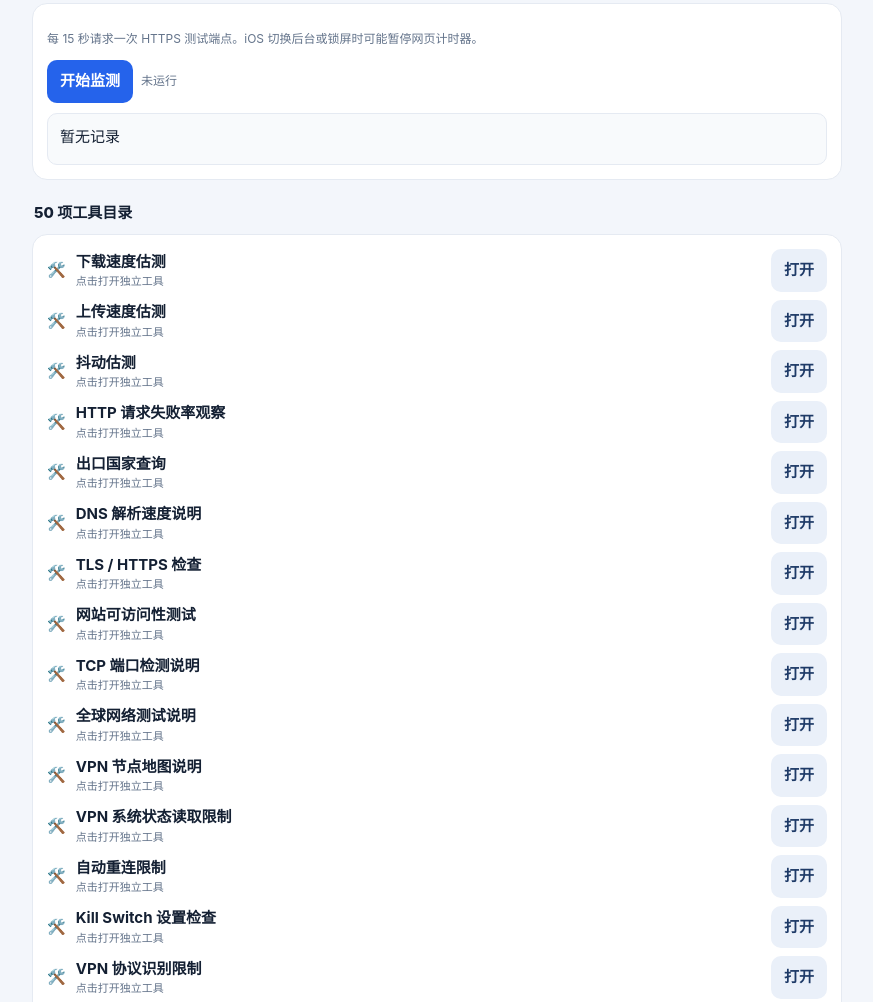
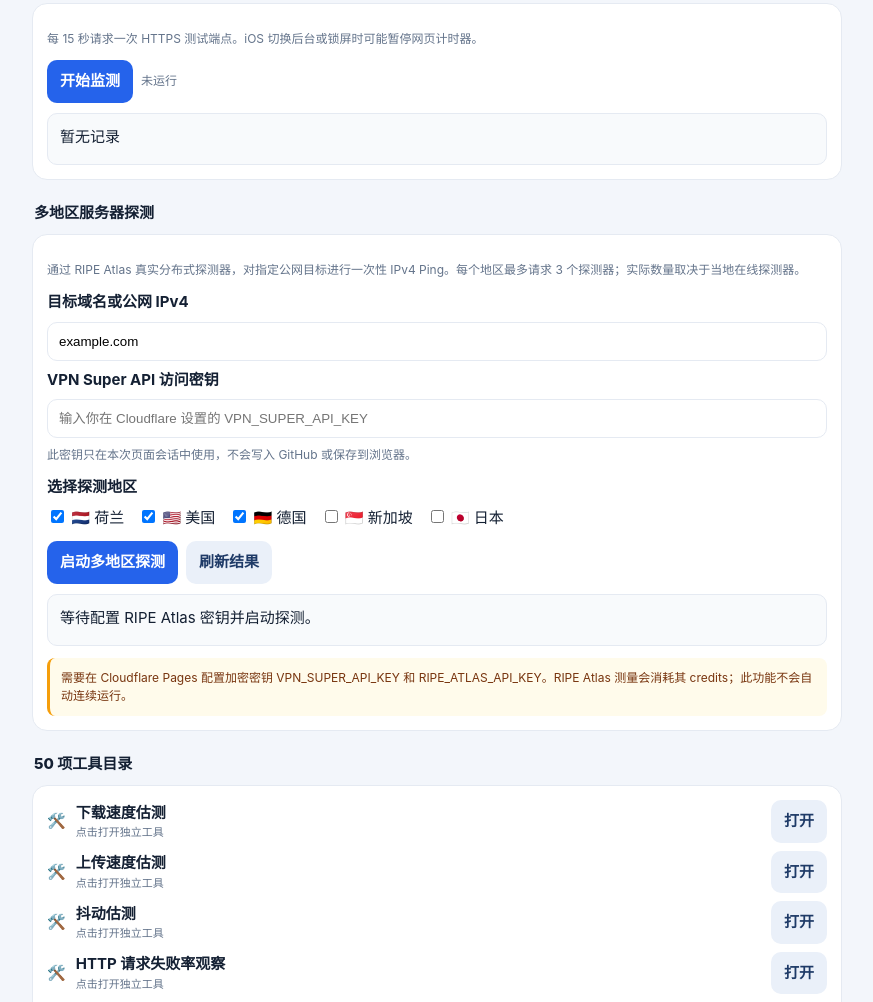
Before and after one commit to pexshop/super-assistant, a plain HTML site: page index.html in a window 1280 px wide. Shown: the part 837-1839 px from the top of the page, without its empty margins (203-1076 px from the left). Drawn offline with Linux system fonts and the light colour scheme.

Commit message:
Add multi-region probe controls to website

```diff
--- a/index.html
+++ b/index.html
@@ -23,6 +23,29 @@
 </section>
 <section class="card" style="margin-top:12px"><b>检测结果</b><div id="result" class="result">选择一个工具开始检测。</div><div class="row" style="margin-top:9px"><button onclick="copyResult()">复制结果</button><button onclick="clearResult()">清除</button><button onclick="downloadReport()">导出报告</button></div></section>
 <div class="section">持续连通性监测</div><section class="card"><p class="muted">每 15 秒请求一次 HTTPS 测试端点。iOS 切换后台或锁屏时可能暂停网页计时器。</p><div class="row"><button class="primary" id="monitorBtn" onclick="toggleMonitor()">开始监测</button><span id="monitorState" class="muted">未运行</span></div><div id="monitor" class="result">暂无记录</div></section>
+<div class="section">多地区服务器探测</div>
+<section class="card">
+<p class="muted">通过 RIPE Atlas 真实分布式探测器，对指定公网目标进行一次性 IPv4 Ping。每个地区最多请求 3 个探测器；实际数量取决于当地在线探测器。</p>
+<label for="regionTarget"><b>目标域名或公网 IPv4</b></label>
+<input id="regionTarget" class="field" value="example.com" autocomplete="url" placeholder="example.com 或公网 IPv4">
+<label for="regionApiKey"><b>VPN Super API 访问密钥</b></label>
+<input id="regionApiKey" class="field" type="password" autocomplete="off" placeholder="输入你在 Cloudflare 设置的 VPN_SUPER_API_KEY">
+<div class="muted">此密钥只在本次页面会话中使用，不会写入 GitHub 或保存到浏览器。</div>
+<div style="margin:12px 0 8px"><b>选择探测地区</b></div>
+<div class="row" style="gap:14px">
+<label><input type="checkbox" name="regionCountry" value="NL" checked> 🇳🇱 荷兰</label>
+<label><input type="checkbox" name="regionCountry" value="US" checked> 🇺🇸 美国</label>
+<label><input type="checkbox" name="regionCountry" value="DE" checked> 🇩🇪 德国</label>
+<label><input type="checkbox" name="regionCountry" value="SG"> 🇸🇬 新加坡</label>
+<label><input type="checkbox" name="regionCountry" value="JP"> 🇯🇵 日本</label>
+</div>
+<div class="row" style="margin-top:12px">
+<button class="primary" id="regionStartBtn" onclick="startRegionalProbe()">启动多地区探测</button>
+<button id="regionRefreshBtn" onclick="refreshRegionalProbe()" disabled>刷新结果</button>
+</div>
+<div id="regionResult" class="result">等待配置 RIPE Atlas 密钥并启动探测。</div>
+<div class="notice">需要在 Cloudflare Pages 配置加密密钥 VPN_SUPER_API_KEY 和 RIPE_ATLAS_API_KEY。RIPE Atlas 测量会消耗其 credits；此功能不会自动连续运行。</div>
+</section>
 <div class="section">50 项工具目录</div><section class="card catalog" id="catalog"></section>
 <div class="section">故障排查助手</div><section class="card"><label for="issue"><b>选择遇到的问题</b></label><select id="issue" class="field"><option value="disconnect">VPN 自动断开</option><option value="connected">显示已连接但无法上网</option><option value="slow">连接速度很慢</option><option value="ip">连接后 IP 没变化</option><option value="dns">部分网站无法打开</option><option value="wifi">Wi-Fi 可用但移动数据不行</option><option value="mobile">移动数据下 VPN 无法连接</option><option value="none">VPN 完全无法连接</option></select><button class="primary" onclick="diagnose()">生成排查步骤</button><div id="advice" class="result">选择问题后生成建议。</div></section>
 <div class="section">隐私与限制</div><section class="card"><p class="muted">本网站是独立辅助工具，不是 VPN Super 官方产品，不读取或控制 VPN Super 私有节点，也不要求 VPN 账号、密码或配置密钥。公网 IP 查询会向第三方查询服务发送请求。</p><div class="notice">iPhone Safari 网页不能读取系统 VPN 状态、强制 VPN 自动重连、保持系统级隧道、读取 VPN 私有节点或保证后台监测。DNS 检查说明不等于完整 DNS 泄漏审计；HTTPS 请求耗时不是 ICMP Ping，也不是 VPN 节点延迟。</div></section>
@@ -115,6 +138,55 @@ async function openCatalogTool(i,n){
  }catch(e){show(n+' 打开失败：'+(e.message||'未知错误')+'\n请重试。')}
  finally{$('status').textContent='● 工具已就绪 · '+stamp()}
 }
+let regionalMeasurements=[];
+async function startRegionalProbe(){
+ const target=$('regionTarget').value.trim();
+ const key=$('regionApiKey').value.trim();
+ const countries=[...document.querySelectorAll('input[name="regionCountry"]:checked')].map(x=>x.value);
+ if(!key){$('regionResult').textContent='请先输入 VPN Super API 访问密钥。';return}
+ if(!target){$('regionResult').textContent='请输入目标域名或公网 IPv4。';return}
+ if(!countries.length){$('regionResult').textContent='至少选择一个地区。';return}
+ $('regionStartBtn').disabled=true;
+ $('regionResult').textContent='正在向 RIPE Atlas 创建一次性多地区测量…';
+ try{
+  const r=await request('/api/regions/start',{method:'POST',headers:{'content-type':'application/json','authorization':'Bearer '+key},body:JSON.stringify({target,countries})});
+  const d=await r.json();
+  if(!r.ok)throw Error(d.error||('HTTP '+r.status));
+  regionalMeasurements=d.created||[];
+  const lines=['目标：'+d.target,'已创建测量：'+regionalMeasurements.length,''];
+  lines.push(...regionalMeasurements.map(x=>x.name+'：测量 ID '+x.measurementId));
+  if(d.failures?.length)lines.push('创建失败：',...d.failures.map(x=>x.name+'：'+(x.error||x.status)));
+  lines.push('',d.note||'');
+  $('regionResult').textContent=lines.join('\n');
+  $('regionRefreshBtn').disabled=!regionalMeasurements.length;
+ }catch(e){$('regionResult').textContent='启动失败：'+(e.message||'请求失败')+'\n请确认 Cloudflare Secrets 和 RIPE Atlas API 权限已配置。'}
+ finally{$('regionStartBtn').disabled=false}
+}
+async function refreshRegionalProbe(){
+ const key=$('regionApiKey').value.trim();
+ if(!key||!regionalMeasurements.length){$('regionResult').textContent='请先输入密钥并创建测量。';return}
+ $('regionRefreshBtn').disabled=true;
+ $('regionResult').textContent='正在读取各地区最新探测结果…';
+ try{
+  const ids=regionalMeasurements.map(x=>x.measurementId).join(',');
+  const countries=regionalMeasurements.map(x=>x.country).join(',');
+  const r=await request('/api/regions/results?ids='+encodeURIComponent(ids)+'&countries='+encodeURIComponent(countries),{headers:{'authorization':'Bearer '+key}});
+  const d=await r.json();
+  if(!r.ok)throw Error(d.error||('HTTP '+r.status));
+  const lines=['检测时间：'+d.checkedAt,''];
+  for(const region of d.results||[]){
+   lines.push(region.countryName+' ('+region.country+') — '+(region.ready?'已收到结果':'等待探测器结果'));
+   if(region.averageRttMs!==null&&region.averageRttMs!==undefined)lines.push('平均 RTT：'+region.averageRttMs+' ms');
+   if(region.probeCount!==undefined)lines.push('探测器数量：'+region.probeCount);
+   if(region.error)lines.push('错误：'+region.error);
+   for(const p of region.probes||[])lines.push('探测器 '+p.probeId+'：'+(p.averageRttMs===null?'暂无 RTT':p.averageRttMs+' ms')+' · 收到 '+p.received+'/'+p.packets+' 包');
+   lines.push('');
+  }
+  lines.push(d.note||'');
+  $('regionResult').textContent=lines.join('\n');
+ }catch(e){$('regionResult').textContent='读取失败：'+(e.message||'请求失败')}
+ finally{$('regionRefreshBtn').disabled=false}
+}
 function diagnose(){let m={disconnect:'1. 检查 VPN Super 内自动连接及断线保护选项。\n2. 暂时关闭低电量模式进行对比。\n3. 检查 iOS VPN 配置是否仍存在。\n4. 分别测试 Wi-Fi 与蜂窝网络。',connected:'1. 断开后重新连接 VPN。\n2. 检测公网 IP 与 HTTPS。\n3. 检查 DNS 与分流设置。',slow:'1. 比较 VPN 开启前后的请求耗时。\n2. 更换应用内可选服务器。\n3. 检查网络信号与后台下载。',ip:'1. 重新查询公网 IP。\n2. 检查分流设置。\n3. 向 VPN Super 支持确认出口策略。',dns:'1. 检查 VPN 的 DNS 保护设置。\n2. 检查 iOS 自定义 DNS 或内容过滤配置。\n3. 使用可信 DNS 泄漏测试复核。',wifi:'1. 确认蜂窝数据允许 VPN Super 使用。\n2. 对比其他 Wi-Fi。\n3. 重启应用后测试。',mobile:'1. 确认 iPhone 设置中已允许 VPN Super 使用蜂窝数据。\n2. 检查蜂窝数据流量是否耗尽或受运营商限制。\n3. 开关飞行模式后重新连接，并与 Wi-Fi 结果对比。',none:'1. 确认普通互联网可用。\n2. 更新并重启 VPN Super。\n3. 检查 iOS VPN 配置。\n4. 联系官方支持。'};$('advice').textContent=m[$('issue').value]}
 addEventListener('online',()=>$('status').textContent='● 浏览器报告网络在线');addEventListener('offline',()=>$('status').textContent='● 浏览器报告网络离线');
 </script></body></html>
```
